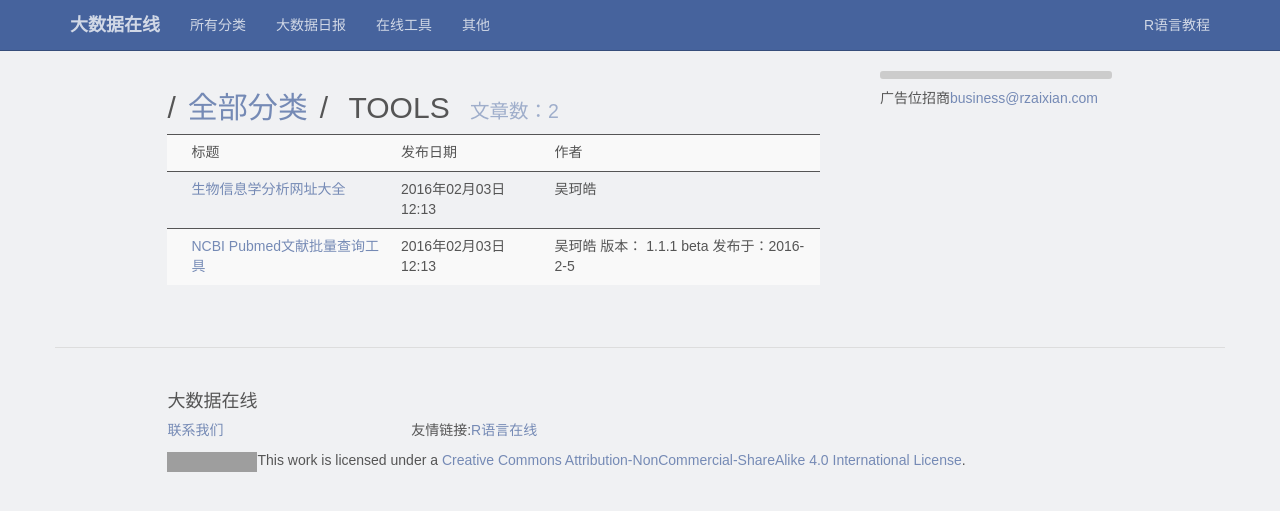
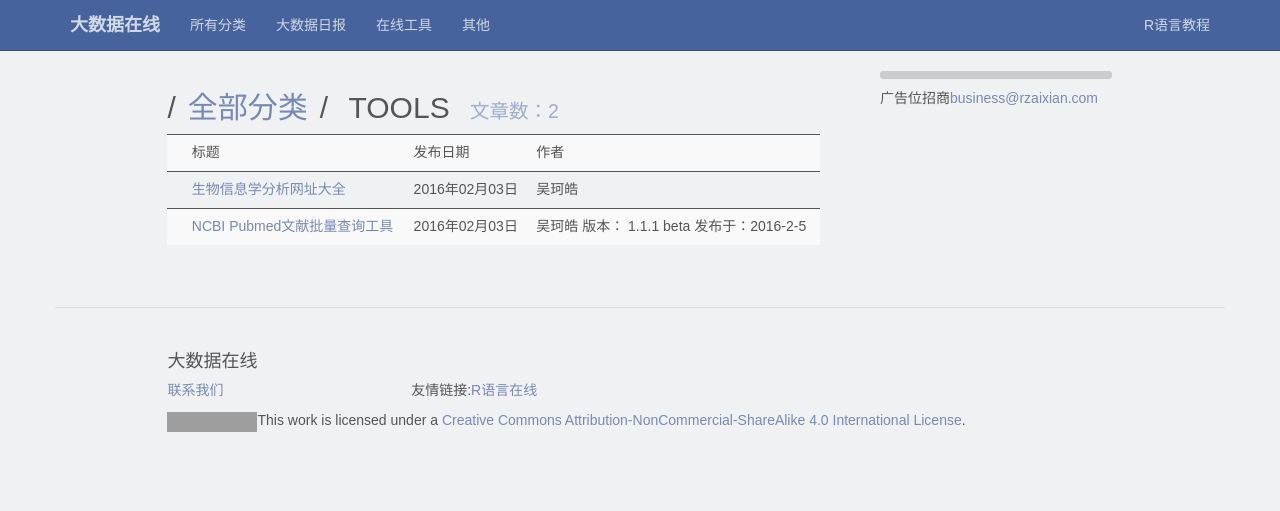
Before and after one commit to fun360/fun360, a Jekyll site: the page built from category/tools.markdown, in a window 1280 px wide. Shown: the top 511 px of the page. Built offline with Jekyll 4.4.1, drawn with Linux system fonts in a browser that asks for light colours; comment, search, counter and statistics services are not loaded; grey boxes are pictures that could not be loaded.

Commit message:
Update category.html

```diff
--- a/_layouts/category.html
+++ b/_layouts/category.html
@@ -20,7 +20,7 @@ layout: default
     <tr>
         <td></td>
         <td><a href="{{ post.url | prepend: site.baseurl }}">{{ post.title }}</a></td>
-        <td>{{ post.date | date: "%Y年%m月%d日 %H:%M" }}</td>
+        <td>{{ post.date | date: "%Y年%m月%d日" }}</td>
         <td>{{ post.author }}</td>
     </tr>
     {% endfor %}
```
